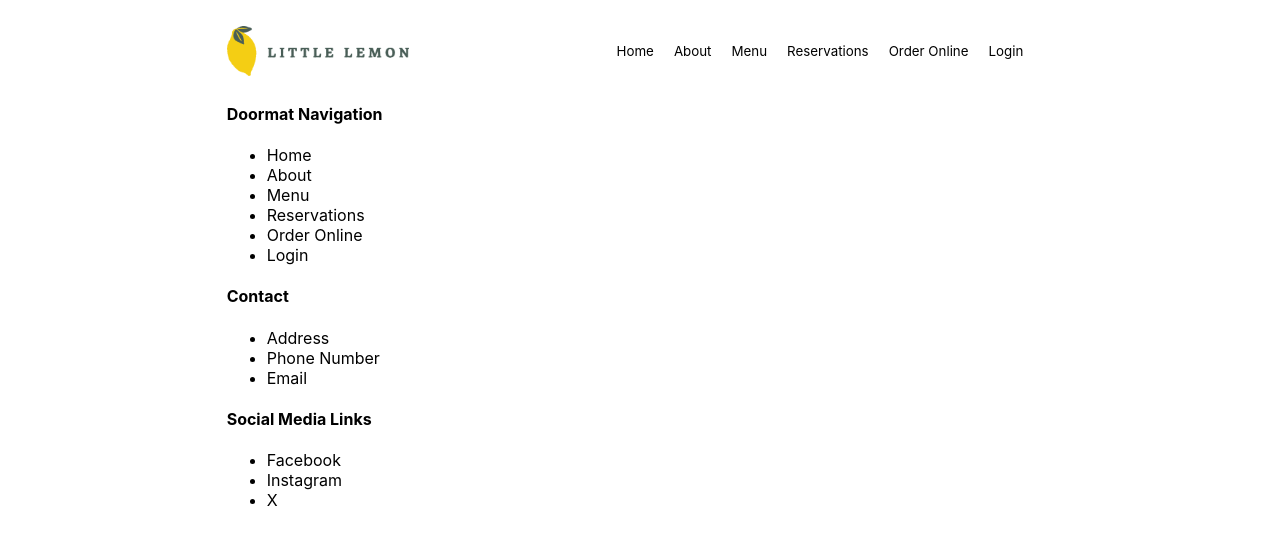
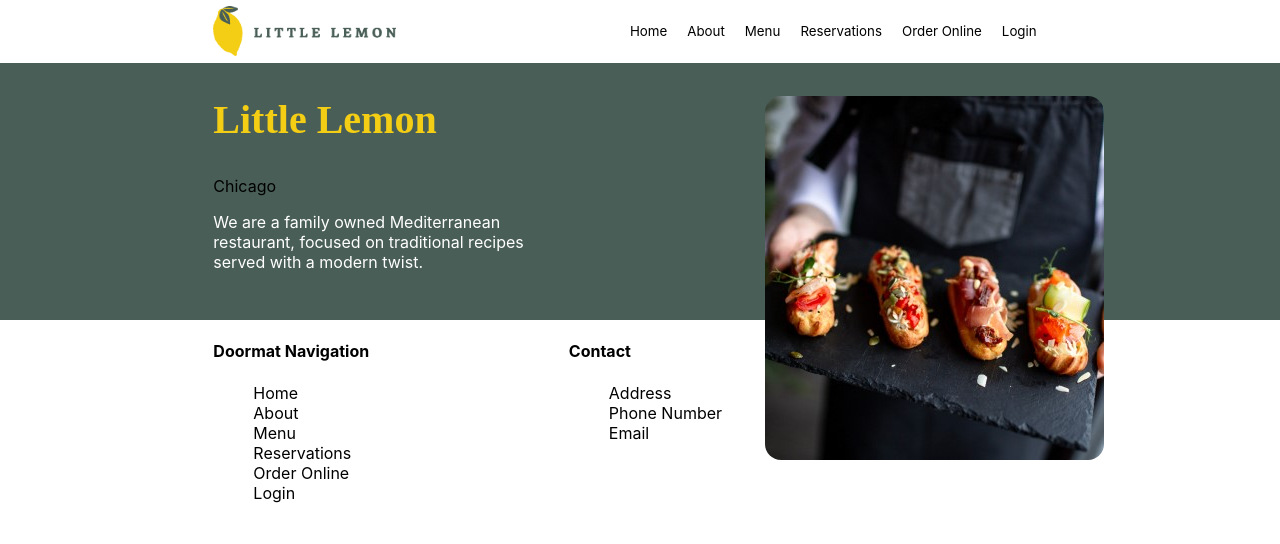
Before and after one commit to dylandudas/capstone-proj-repo, a React (Create React App) app: page / in a window 1280 px wide. Shown: the top 544 px of the page. Built offline with nearby package versions, Linux system fonts and the light colour scheme.

Commit message:
work in progress, baby steps

```diff
--- a/src/components/Main.js
+++ b/src/components/Main.js
@@ -1,9 +1,23 @@
-
+import guyholding from '../assets/guyholding.jpg';
 
 function Main() {
     return (
         <main>
+            <section className="hero">
+                <div className="hero-content">
+                    <div className="hero-text">
+                        <h1>Little Lemon</h1>
+                        <p>Chicago</p>
+                        <p style={{color: "white"}}>We are a family owned Mediterranean restaurant, focused on traditional recipes served with a modern twist.</p>
+                    </div>
+                    <div className="hero-image">
+                        <img id="heroimage" src={guyholding} alt="Restaurant"/>
+                    </div>
+                </div>
+            </section>
+            <section className="highlights">
 
+            </section>
         </main>
     )
 }
--- a/src/index.css
+++ b/src/index.css
@@ -16,7 +16,6 @@ code {
   display: grid;
   grid-template-columns: repeat(12, 1fr);
   grid-template-rows: repeat(6, auto);
-  margin: 20px;
 }
 
 .main-nav ul {
@@ -51,11 +50,52 @@ header {
 }
 
 main {
-  grid-column: 3/11;
+  grid-column: 1/13;
   grid-row: 2/6;
 }
 
 footer {
   grid-column: 3/11;
   grid-row: 6/7;
+  display: flex;
+  justify-content: space-between;
 }
+
+footer ul {
+  list-style-type: none;
+}
+
+#heroimage {
+  border-radius: 16px;
+  position:absolute;
+  top:6rem;
+  right:11rem;
+
+}
+
+.hero {
+  background-color: #495E57;
+  display: grid;
+  grid-template-columns: repeat(12, 1fr);
+  padding-bottom: 2rem;
+}
+
+.hero-content {
+  grid-column: 3/11;
+  display: grid;
+  grid-template-columns: repeat(8, 1fr);
+  justify-content: space-between;
+}
+
+h1 {
+  font-family: 'markazi text';
+  font-size: 2.5rem;
+}
+
+.hero h1 {
+  color: #F4CE14;
+}
+
+.hero-text {
+  grid-column: 1/4;
+}
```
Also changed, not shown: src/assets/guyholding.jpg.
